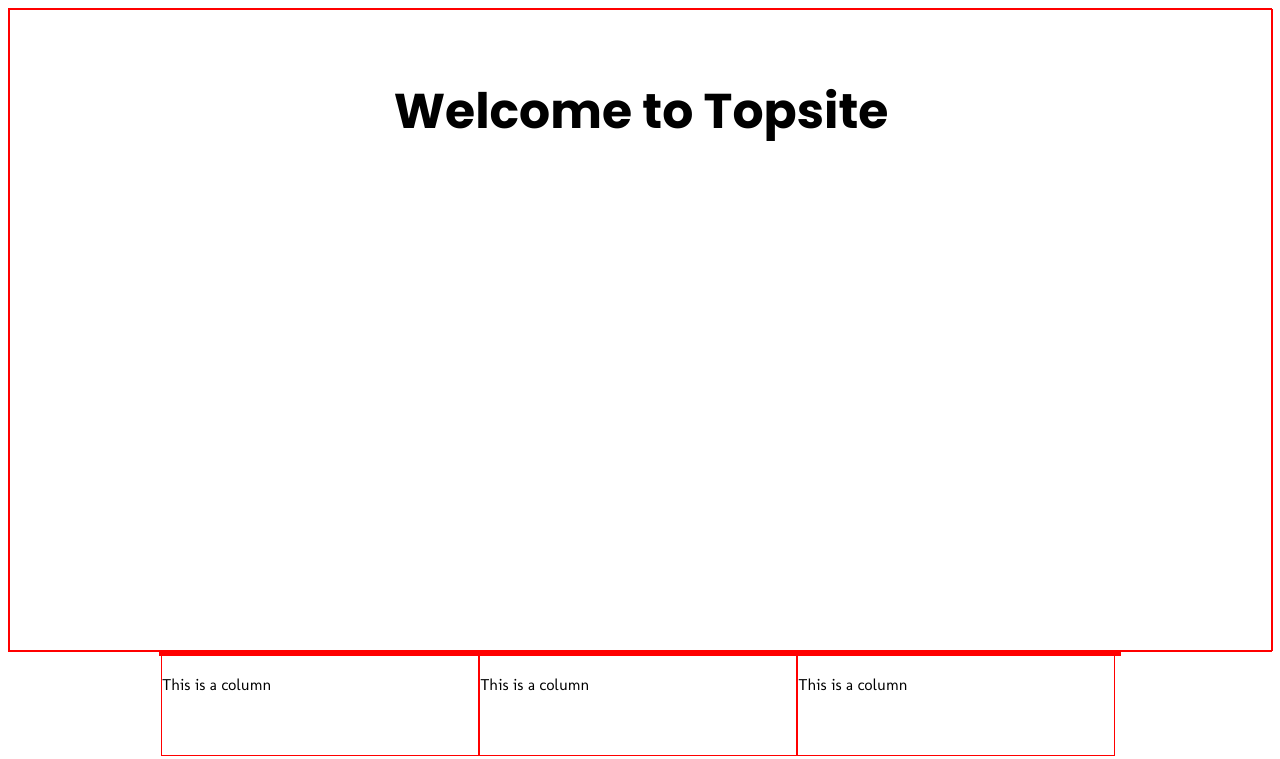
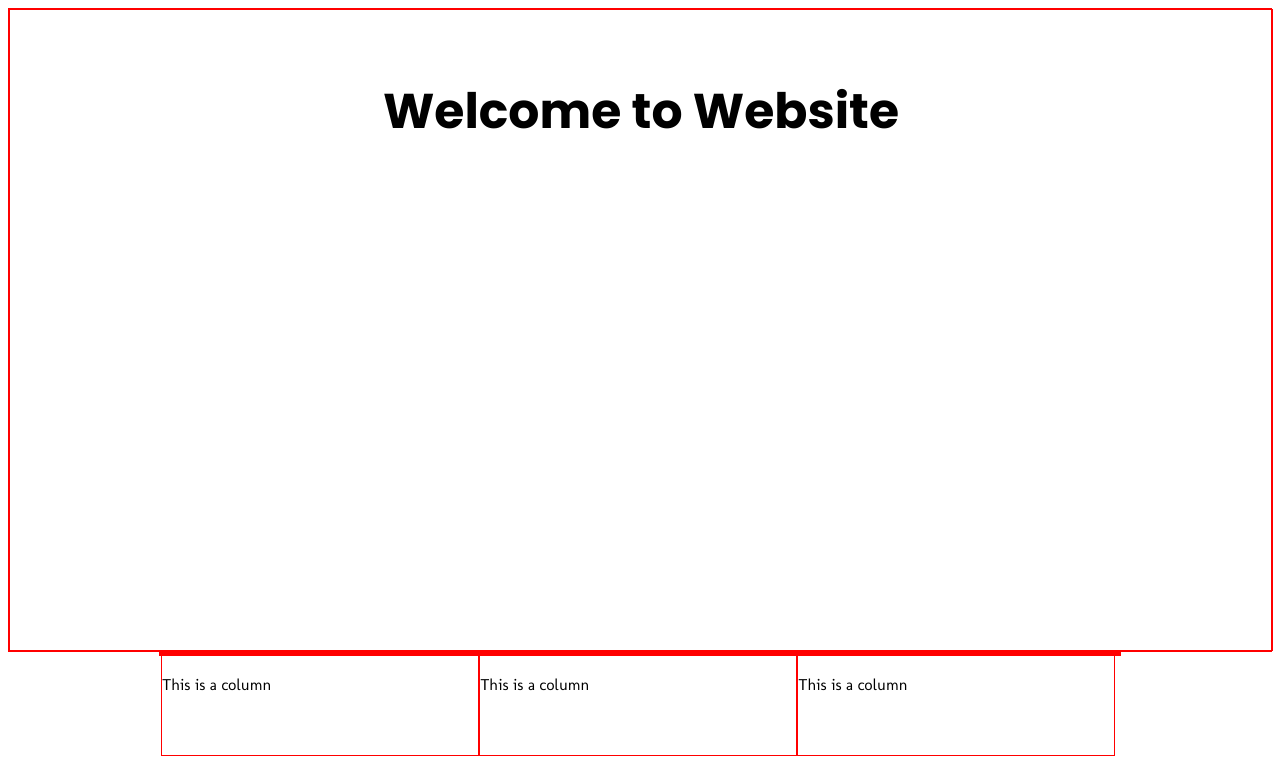
Before and after one commit to toms-ts/netlify-practice, a plain HTML site: page index.html in a window 1280 px wide. Drawn offline with Linux system fonts and the light colour scheme.

Commit message:
Update index.html

```diff
--- a/index.html
+++ b/index.html
@@ -9,7 +9,7 @@
 
 <div class="hero">
 	<div class="hero-wrapper">
-		<h1 class="hero-title">Welcome to Topsite</h1>
+		<h1 class="hero-title">Welcome to Website</h1>
 	</div>
 
 </div>
```
